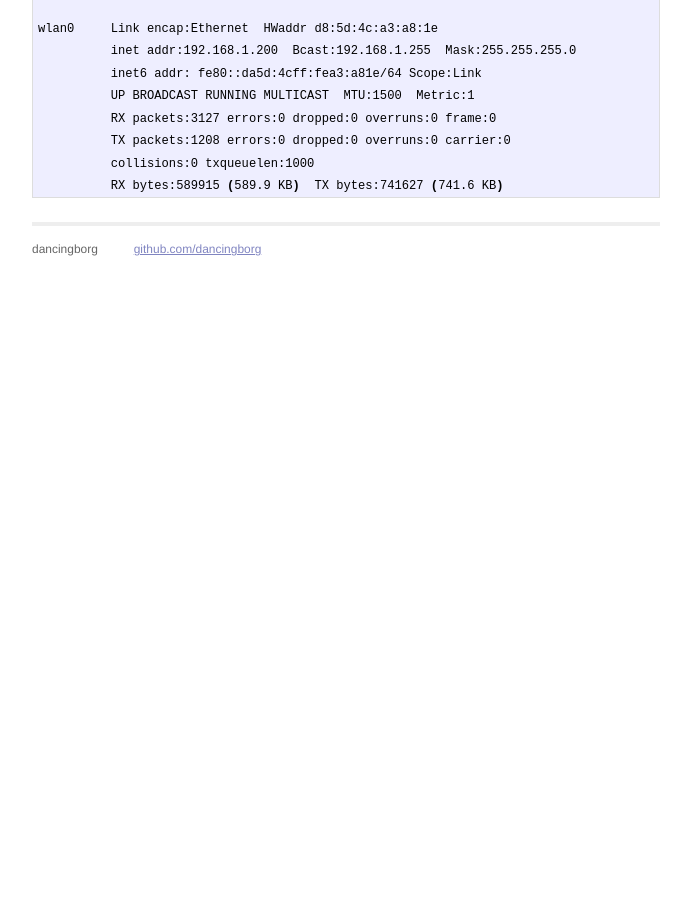
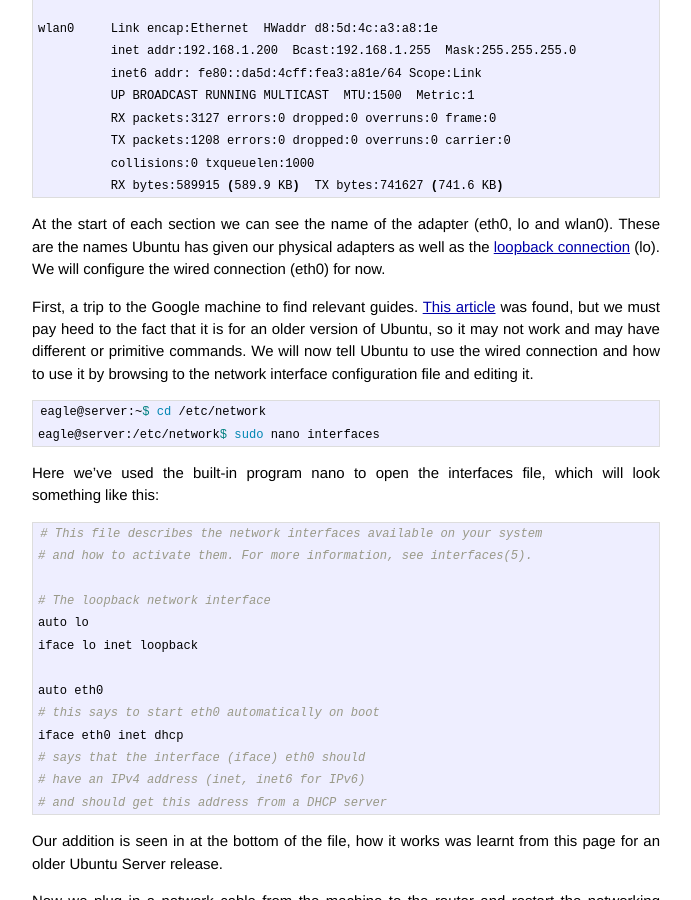
Before and after one commit to andre-abadi/andre-abadi.github.io, a Jekyll site: the page built from _posts/2011-03-17-ubuntu-file-server-part-2-wired-network.md, in a window 1280 px wide and 900 px high, scrolled down 1106 px. Shown: the whole window, without its empty margins (294-985 px from the left). Built offline with Jekyll 4.4.1, drawn with Linux system fonts in a browser that asks for light colours; Markdown is read by kramdown in place of the engine named in the settings; before the commit the page ends 1379 px from its top, so only the background shows below that; some of the changed text lies outside the part shown.

Commit message:
Finished Part 2 transposition

```diff
--- a/_posts/2011-03-17-ubuntu-file-server-part-2-wired-network.md
+++ b/_posts/2011-03-17-ubuntu-file-server-part-2-wired-network.md
@@ -51,3 +51,62 @@ wlan0     Link encap:Ethernet  HWaddr d8:5d:4c:a3:a8:1e
           collisions:0 txqueuelen:1000
           RX bytes:589915 (589.9 KB)  TX bytes:741627 (741.6 KB)
 {% endhighlight %}
+
+At the start of each section we can see the name of the adapter (eth0, lo and wlan0). These are the names Ubuntu has given our physical adapters as well as the [loopback connection](http://en.wikipedia.org/wiki/Loopback) (lo).  We will configure the wired connection (eth0) for now.
+
+First, a trip to the Google machine to find relevant guides. [This article](https://help.ubuntu.com/community/WifiDocs/WPAHowTo#WPA%20Supplicant) was found, but we must pay heed to the fact that it is for an older version of Ubuntu, so it may not work and may have different or primitive commands. We will now tell Ubuntu to use the wired connection and how to use it by browsing to the network interface configuration file and editing it.
+
+{% highlight bash %}
+eagle@server:~$ cd /etc/network
+eagle@server:/etc/network$ sudo nano interfaces
+{% endhighlight %}
+
+Here we've used the built-in program nano to open the interfaces file, which will look something like this:
+
+{% highlight bash %}
+# This file describes the network interfaces available on your system
+# and how to activate them. For more information, see interfaces(5).
+
+# The loopback network interface
+auto lo
+iface lo inet loopback
+
+auto eth0
+# this says to start eth0 automatically on boot
+iface eth0 inet dhcp
+# says that the interface (iface) eth0 should
+# have an IPv4 address (inet, inet6 for IPv6)
+# and should get this address from a DHCP server
+{% endhighlight %}
+
+Our addition is seen in at the bottom of the file, how it works was learnt from this page for an older Ubuntu Server release.
+
+Now we plug in a network cable from the machine to the router and restart the networking service with the new settings.
+
+{% highlight bash %}
+eagle@server:~$ sudo /etc/init.d/networking restart
+{% endhighlight %}
+
+At this point we should be able to see output showing us the adapter procuring itself an IPv4 address from the router. We can confirm this with:
+
+{% highlight bash %}
+eagle@server:~$ ifconfig eth0
+{% endhighlight %}
+
+And look for the new IPv4 address of the machine or to greater effect:
+
+{% highlight bash %}
+eagle@server:~$ ping google.com
+PING google.com (66.102.11.104) 56(84) bytes of data.
+64 bytes from syd01s01-in-f104.1e100.net (66.102.11.104): icmp_req=1 ttl=53 time=79.8 ms
+64 bytes from syd01s01-in-f104.1e100.net (66.102.11.104): icmp_req=2 ttl=53 time=79.3 ms
+64 bytes from syd01s01-in-f104.1e100.net (66.102.11.104): icmp_req=3 ttl=53 time=86.8 ms
+64 bytes from syd01s01-in-f104.1e100.net (66.102.11.104): icmp_req=4 ttl=53 time=80.0 ms
+64 bytes from syd01s01-in-f104.1e100.net (66.102.11.104): icmp_req=5 ttl=53 time=79.8 ms
+^C
+--- google.com ping statistics ---
+5 packets transmitted, 5 received, 0% packet loss, time 4002ms
+rtt min/avg/max/mdev = 79.322/81.176/86.809/2.837 ms
+{% endhighlight %}
+
+So we have now successfully set up and configured the wired network interface on our Ubuntu server by editing Ubuntu's network configuration and then connecting the machine via cable to a DHCP-serving router. In Part 3 we will look at performing the same operation but instead using a wireless network adapter through a passworded local wireless network.
```
